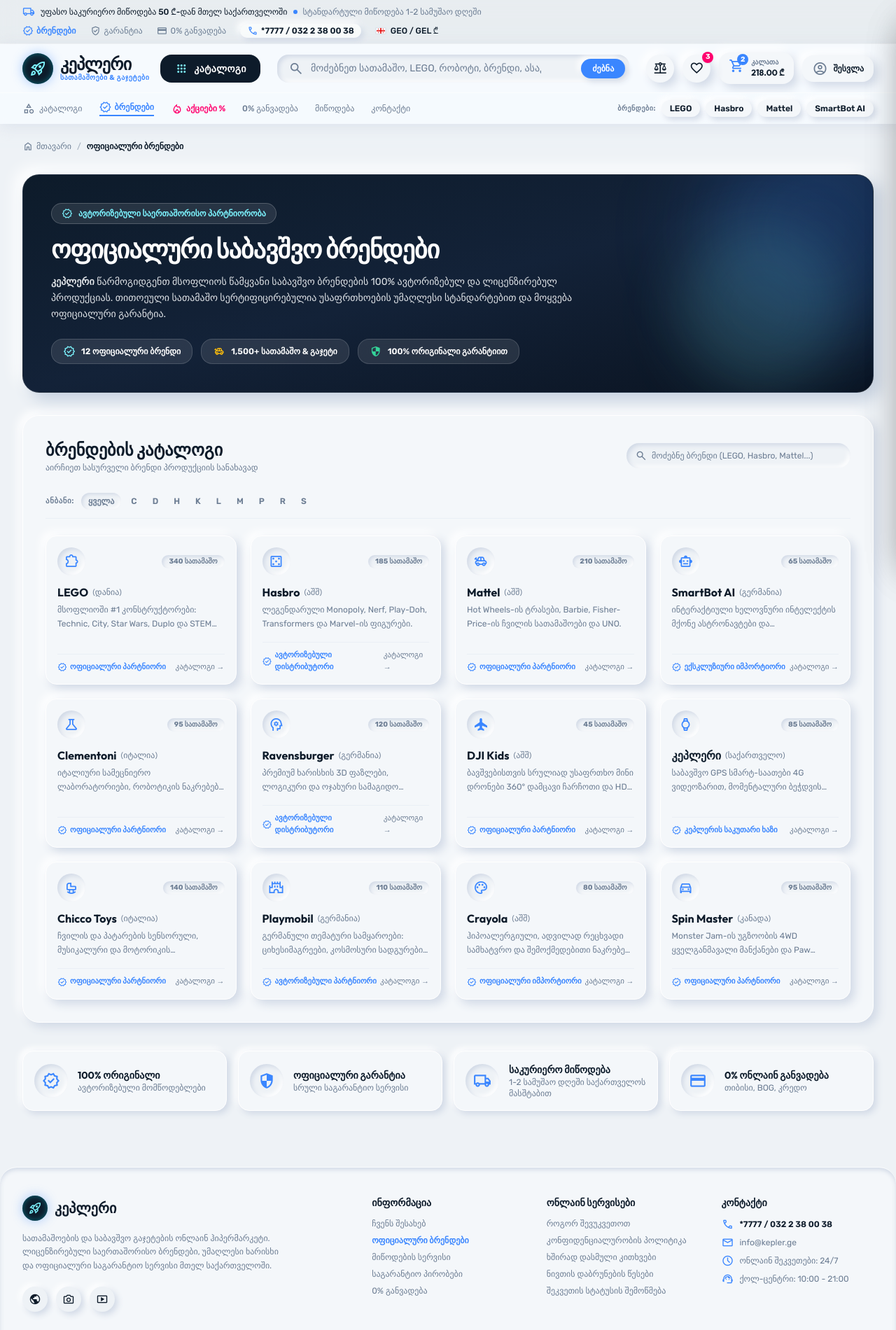
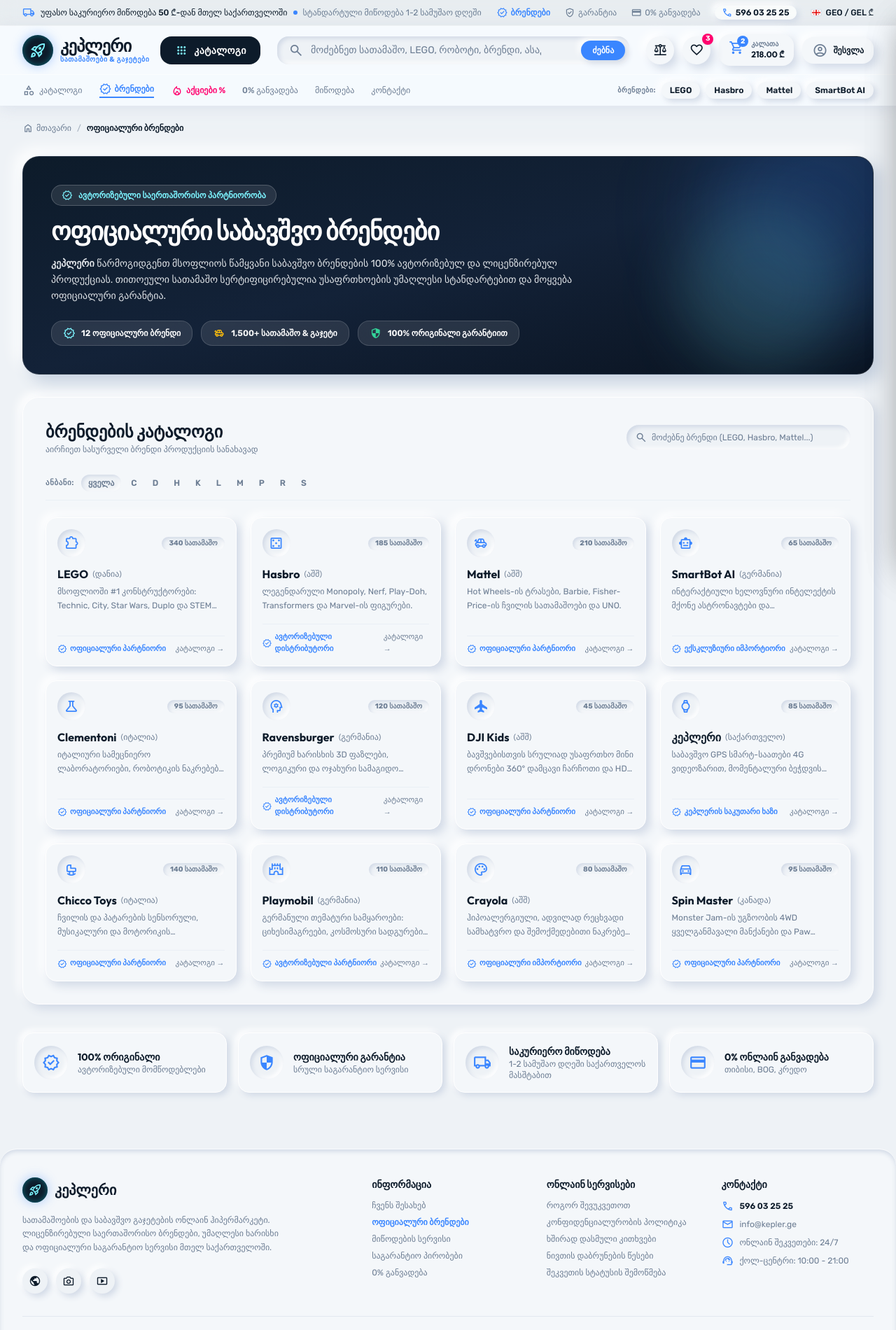
Before and after one commit to gogmaisuradze/kepleri-toys, a website: page brands.html in a window 1280 px wide. Shown: the top 1900 px of the page at 70% size. Drawn offline with nearby package versions, Linux system fonts and the light colour scheme.

Commit message:
Update contact phone number to 596 03 25 25

```diff
--- a/brands.html
+++ b/brands.html
@@ -89,7 +89,7 @@
         </a>
         <div class="flex items-center gap-1 font-semibold text-text-primary bg-white/70 px-2.5 py-0.5 rounded-full tactile-extruded-sm">
           <span class="material-symbols-outlined text-secondary text-[16px]">call</span>
-          <span>*7777 / 032 2 38 00 38</span>
+          <a href="tel:+995596032525" class="hover:text-secondary transition-colors">596 03 25 25</a>
         </div>
         <div class="flex items-center gap-1.5 text-text-primary font-medium cursor-pointer">
           <svg class="w-4 h-2.5 rounded-[2px] border border-shadow-dark/60 shrink-0 shadow-xs inline-block" xmlns="http://www.w3.org/2000/svg" xmlns:xlink="http://www.w3.org/1999/xlink" viewBox="0 0 30 20" fill="#e40303">
@@ -442,7 +442,7 @@
           <div class="space-y-2 text-xs text-text-muted">
             <p class="flex items-center gap-2">
               <span class="material-symbols-outlined text-[18px] text-secondary">call</span>
-              <span class="font-semibold text-text-primary">*7777 / 032 2 38 00 38</span>
+              <a href="tel:+995596032525" class="font-semibold text-text-primary hover:text-secondary transition-colors">596 03 25 25</a>
             </p>
             <p class="flex items-center gap-2">
               <span class="material-symbols-outlined text-[18px] text-secondary">mail</span>
```
Also changed, not shown: index.html (+2 -2 lines).
